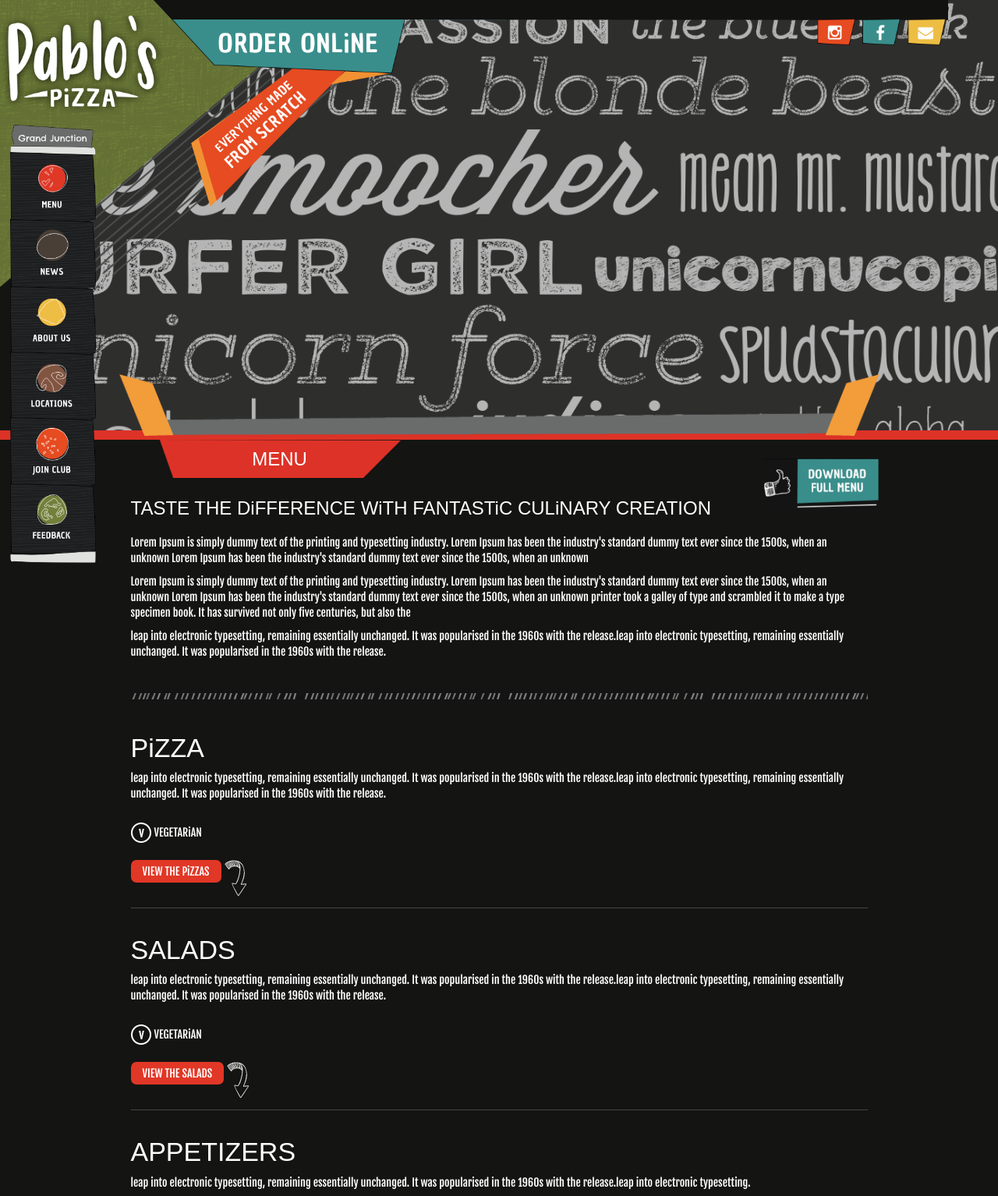
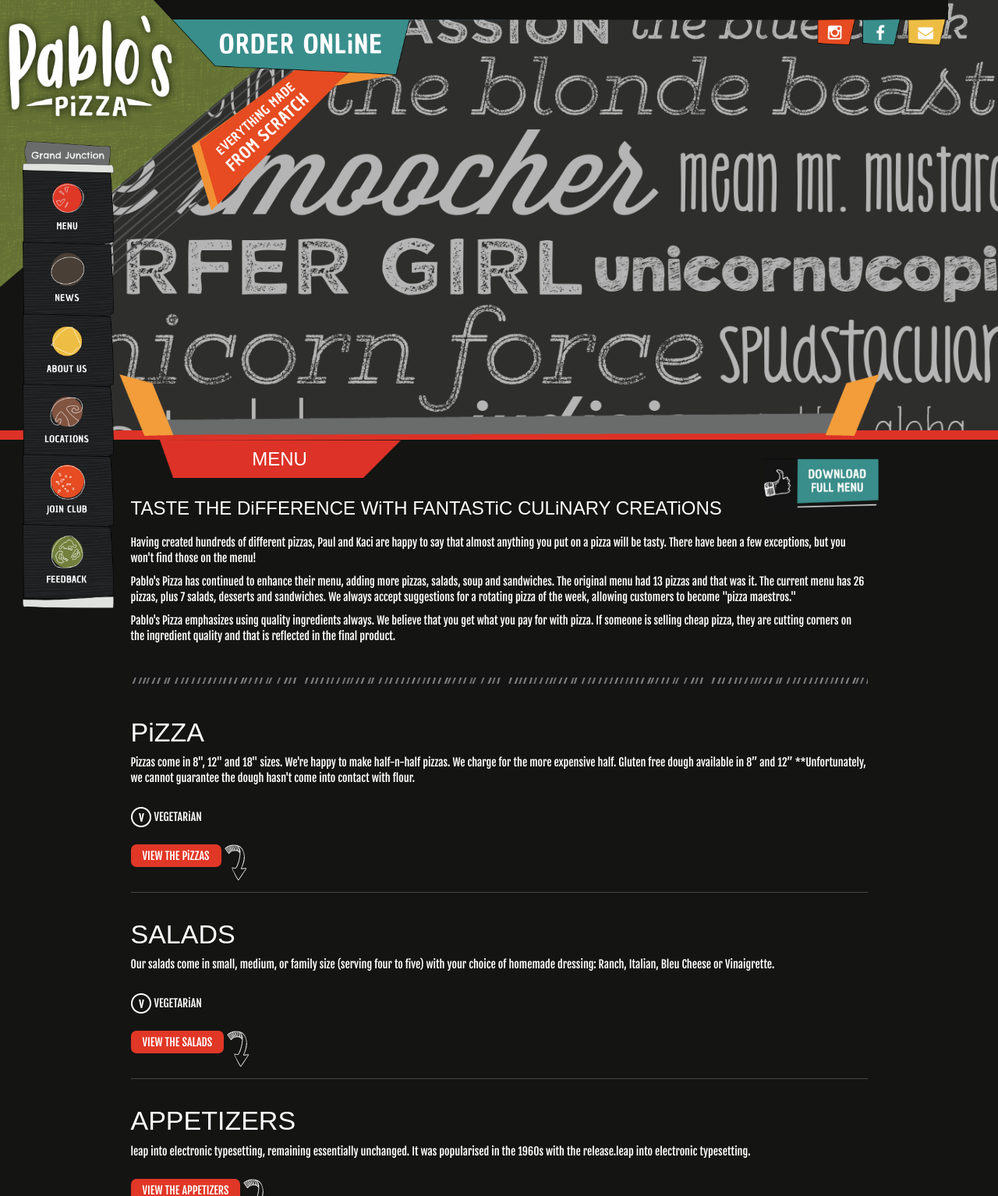
Before and after one commit to tier5/pablopizza, a PHP site: page /menu.html in a window 1280 px wide. Shown: the top 1534 px of the page at 78% size. Run offline with PHP 8.4, Linux system fonts and the light colour scheme; some web fonts are replaced.

Commit message:
banner modified, left menu size increases, content added etc

```diff
--- a/css/style.css
+++ b/css/style.css
@@ -45,7 +45,7 @@ z-index: 1; background-size: covered; background-size: 80%}
     top: 60%;
 }
 
-.logo{width: 30%;padding: 20px 0;}
+.logo{width: 33%;padding: 20px 0;}
 .banner img{width: 100%;}
 
 .item{position: relative;}
@@ -53,7 +53,7 @@ z-index: 1; background-size: covered; background-size: 80%}
 .bodypart{position: relative; z-index: 999;}
 /*.left-menu{width: 130px; height: 904px; position: fixed; left: 0; top: 30%; z-index: 7777;  padding-left: 2%}*/
 
-.left-menu{width: 110px; height: 700px; position: absolute; left: 1%; top: 20%; z-index: 9999; padding-left: 0}
+.left-menu{width: 117px; height: 700px; position: absolute; left: 29px; top: 181px; z-index: 9999; padding-left: 0}
 
 
 .social-media{margin: 0; padding: 24px 0 0; position: absolute; right: 0; top: 0; z-index: 7777;}
@@ -444,10 +448,13 @@ font-size: 24px;
   width: 310px;
 }*/
 
+.banner{max-height: 578px; overflow: hidden;}
+
+
 
 @media (max-width: 2500px) {
 
-	.banner{text-align: center;  }
+	.banner{text-align: center;  max-height: 578px; overflow: hidden;}
 
 }
 
--- a/menu.html
+++ b/menu.html
@@ -126,22 +126,23 @@
                                 </a>
                             </div>
                             <div class="menu-section-main-top">
-                                <h3>TASTE THE DiFFERENCE WiTH FANTASTiC CULiNARY CREATION</h3>
+                                <h3>TASTE THE DiFFERENCE WiTH FANTASTiC CULiNARY CREATiONS </h3>
                                 <p>
-                                    Lorem Ipsum is simply dummy text of the printing and typesetting industry. Lorem Ipsum has been the industry's standard dummy text ever since the 1500s, when an unknown Lorem Ipsum has been the industry's standard dummy text ever since the 1500s, when an unknown
+                                    Having created hundreds of different pizzas, Paul and Kaci are happy to say that almost anything you put on a pizza will be tasty. There have been a few exceptions, but you won't find those on the menu!
                                 </p>
                                 <p>
-                                    Lorem Ipsum is simply dummy text of the printing and typesetting industry. Lorem Ipsum has been the industry's standard dummy text ever since the 1500s, when an unknown Lorem Ipsum has been the industry's standard dummy text ever since the 1500s, when an unknown printer took a galley of type and scrambled it to make a type specimen book. It has survived not only five centuries, but also the
+                                    Pablo's Pizza has continued to enhance their menu, adding more pizzas, salads, soup and sandwiches. The original menu had 13 pizzas and that was it. The current menu has 26 pizzas, plus 7 salads, desserts and sandwiches. We always accept suggestions for a rotating pizza of the week, allowing customers to become "pizza maestros."
                                 </p>
                                 <p>
-                                    leap into electronic typesetting, remaining essentially unchanged. It was popularised in the 1960s with the release.leap into electronic typesetting, remaining essentially unchanged. It was popularised in the 1960s with the release.
+                                    Pablo's Pizza emphasizes using quality ingredients always. We believe that you get what you pay for with pizza. If someone is selling cheap pizza, they are cutting corners on the ingredient quality and that is reflected in the final product.
 
                                 </p>
                             </div>
                             <div class="accordian-block">
                                 <h4>PiZZA</h4>
                                 <p>
-                                    leap into electronic typesetting, remaining essentially unchanged. It was popularised in the 1960s with the release.leap into electronic typesetting, remaining essentially unchanged. It was popularised in the 1960s with the release.
+                                    Pizzas come in 8", 12" and 18" sizes. We're happy to make half-n-half pizzas. We charge for the more expensive half.
+                                    Gluten free dough available in 8” and 12” **Unfortunately, we cannot guarantee the dough hasn't come into contact with flour.
                                 </p>
                                 <div class="dish-type">VEGETARiAN</div>
 
@@ -150,19 +151,24 @@
                                 <div id="demo" class="collapse">
                                     <div class="common-hide">
                                         <div class="item-segrication">
-                                            <h3><span>THE SANTA FE WAY</span></h3> Lorem ipsum dolor sit amet, consectetur adipisicing elit, sed do eiusmod tempor incididunt ut labore et dolore magna aliqua. Ut enim ad minim veniam, quis nostrud exercitation ullamco laboris nisi ut aliquip ex ea commodo consequat.
+                                            <h3><span>THE SANTA FE WAY</span></h3>
+                                            A delightfully spicy pizza, combining the old west with the new. Red sauce, mozzarella, pepper jack, roasted portobello mushrooms, fresh spinach and roasted red peppers.
                                         </div>
                                         <div class="item-segrication">
-                                            <h3><span>UNiCORN FORCE</span></h3> Lorem ipsum dolor sit amet, consectetur adipisicing elit, sed do eiusmod tempor incididunt ut labore et dolore magna aliqua. Ut enim ad minim veniam, quis nostrud exercitation ullamco laboris nisi ut aliquip ex ea commodo consequat.
+                                            <h3><span>UNiCORN FORCE</span></h3>
+                                            Description coming soon. Ingredients: garlic olive oil sauce, mozzarella, fresh basil, fresh tomatoes, fresh garlic, pine nuts, and parmesan cheese.
                                         </div>
                                         <div class="item-segrication">
-                                            <h3><span>THE COWBOY</span></h3> Lorem ipsum dolor sit amet, consectetur adipisicing elit, sed do eiusmod tempor incididunt ut labore et dolore magna aliqua.
+                                            <h3><span>THE COWBOY</span></h3>
+                                            A pizza just like the cowboys ate on the range! Our homemade BBQ sauce, marinated chicken, red onions, corn and mozzarella.
                                         </div>
                                         <div class="item-segrication">
-                                            <h3><span>POPEYE'S PASSiON</span></h3> Lorem ipsum dolor sit amet, consectetur adipisicing elit, sed do eiusmod tempor incididunt ut labore et dolore magna aliqua. Ut enim ad minim veniam, quis nostrud exercitation ullamco laboris nisi ut aliquip ex ea commodo consequat.
+                                            <h3><span>POPEYE'S PASSiON</span></h3>
+                                            Two of Popeye's favorite things (spinach and Olive Oyl), this pizza combines our garlic olive oil sauce, mozzarella, roasted red peppers, spinach, red onions, mushrooms and feta.
                                         </div>
                                         <div class="item-segrication">
-                                            <h3><span>PUNK'S PESTO MANIA</span></h3> Lorem ipsum dolor sit amet, consectetur adipisicing elit, sed do eiusmod tempor incididunt ut labore et dolore magna aliqua. Ut enim ad minim veniam, quis nostrud exercitation ullamco laboris nisi ut aliquip ex ea commodo consequat.
+                                            <h3><span>PUNK'S PESTO MANIA</span></h3>
+                                            A Pablo's fave! An awe inspiring combination of our incredible tomato sauce, authentic basil pesto with pine nuts, feta cheese, roasted tomatoes and mozzarella.
                                         </div>
                                     </div>
                                 </div>
@@ -170,7 +176,7 @@
                             <div class="accordian-block">
                                 <h4>SALADS</h4>
                                 <p>
-                                    leap into electronic typesetting, remaining essentially unchanged. It was popularised in the 1960s with the release.leap into electronic typesetting, remaining essentially unchanged. It was popularised in the 1960s with the release.
+                                    Our salads come in small, medium, or family size (serving four to five) with your choice of homemade dressing: Ranch, Italian, Bleu Cheese or Vinaigrette.
                                 </p>
                                 <div class="dish-type">VEGETARiAN</div>
 
@@ -179,19 +185,24 @@
                                 <div id="demo1" class="collapse">
                                     <div class="common-hide">
                                         <div class="item-segrication">
-                                            <h3><span>SiDE SALAD</span></h3> Lorem ipsum dolor sit amet, consectetur adipisicing elit, sed do eiusmod tempor incididunt ut labore et dolore magna aliqua. Ut enim ad minim veniam, quis nostrud exercitation ullamco laboris nisi ut aliquip ex ea commodo consequat.
+                                            <h3><span>SiDE SALAD</span></h3>
+                                            Our spring mix tossed with mushrooms and parmesan.
                                         </div>
                                         <div class="item-segrication">
-                                            <h3><span>CREATE YOUR OWN</span></h3> Lorem ipsum dolor sit amet, consectetur adipisicing elit, sed do eiusmod tempor incididunt ut labore et dolore magna aliqua. Ut enim ad minim veniam, quis nostrud exercitation ullamco laboris nisi ut aliquip ex ea commodo consequat.
+                                            <h3><span>CREATE YOUR OWN</span></h3>
+                                            Homemade Dressing: Ranch, Italian, Bleu Cheese, Honey Dijon, or Vinaigrette.
                                         </div>
                                         <div class="item-segrication">
-                                            <h3><span>ANTiPASTO</span></h3> Lorem ipsum dolor sit amet, consectetur adipisicing elit, sed do eiusmod tempor incididunt ut labore et dolore magna aliqua.
+                                            <h3><span>ANTiPASTO</span></h3>
+                                            A zesty salad made with our spring mix topped with artichokes, black olives, mozzarella, pepperoni, roasted red peppers and roasted tomatoes.
                                         </div>
                                         <div class="item-segrication">
-                                            <h3><span>GREEK SALAD</span></h3> Lorem ipsum dolor sit amet, consectetur adipisicing elit, sed do eiusmod tempor incididunt ut labore et dolore magna aliqua. Ut enim ad minim veniam, quis nostrud exercitation ullamco laboris nisi ut aliquip ex ea commodo consequat.
+                                            <h3><span>GREEK SALAD</span></h3>
+                                            Our spring mix topped with feta, red onions, kalamata olives, artichokes and fresh tomatoes.
                                         </div>
                                         <div class="item-segrication">
-                                            <h3><span>UNICORNICOPIA</span></h3> Lorem ipsum dolor sit amet, consectetur adipisicing elit, sed do eiusmod tempor incididunt ut labore et dolore magna aliqua. Ut enim ad minim veniam, quis nostrud exercitation ullamco laboris nisi ut aliquip ex ea commodo consequat.
+                                            <h3><span>UNICORNICOPIA</span></h3>
+                                            Our spring mix topped with marinated chicken, red bell peppers, craisins, pine nuts, goat and parmesan cheese.
                                         </div>
                                     </div>
                                 </div>
```
Also changed, not shown: other parts of css/style.css (+42 -19 lines), about.html (+10 -13 lines), index.html (+17 -25 lines), images/banner2.jpg (added), images/frutia.jpg (added), images/grand-btn.jpg (added), images/location-horse.jpg.
